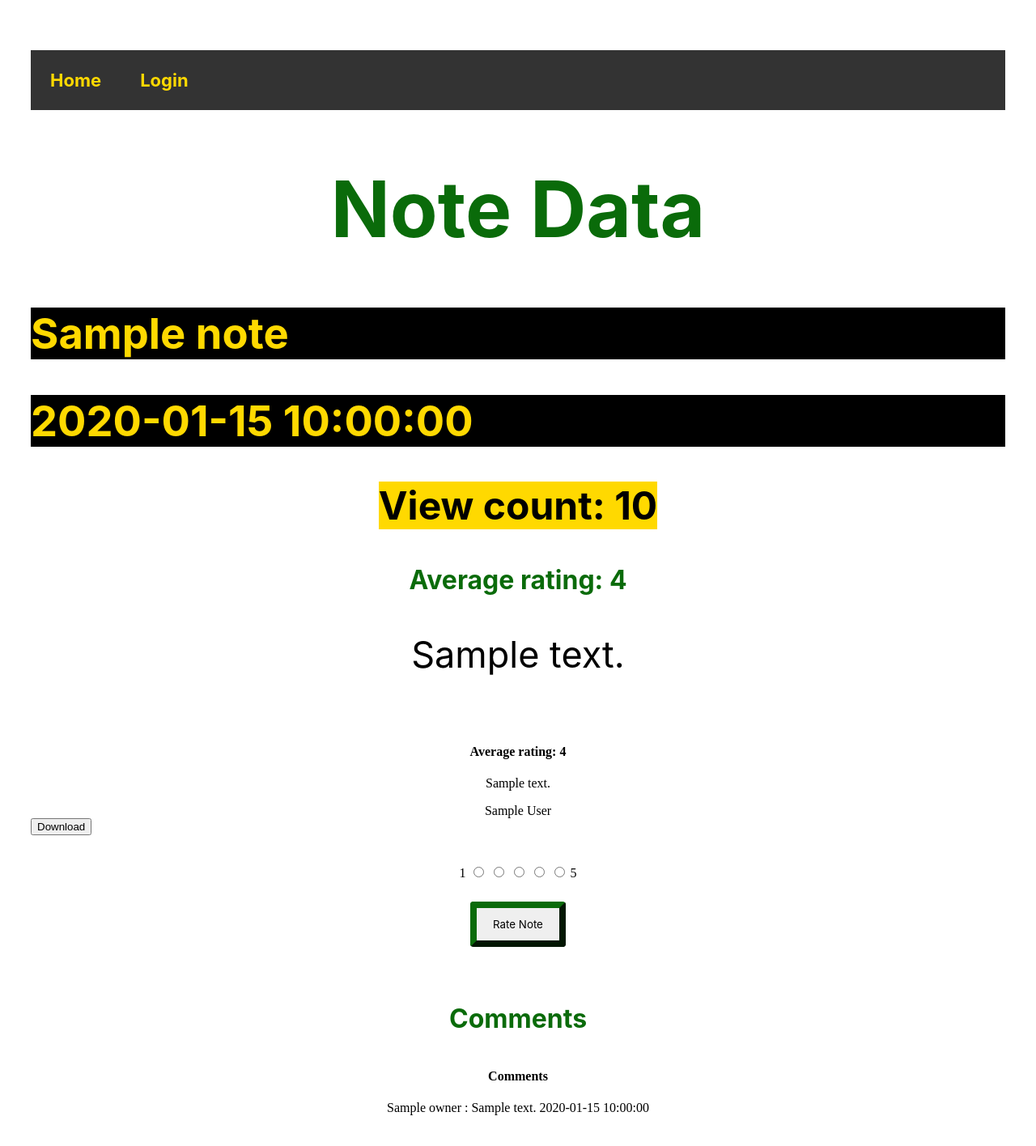
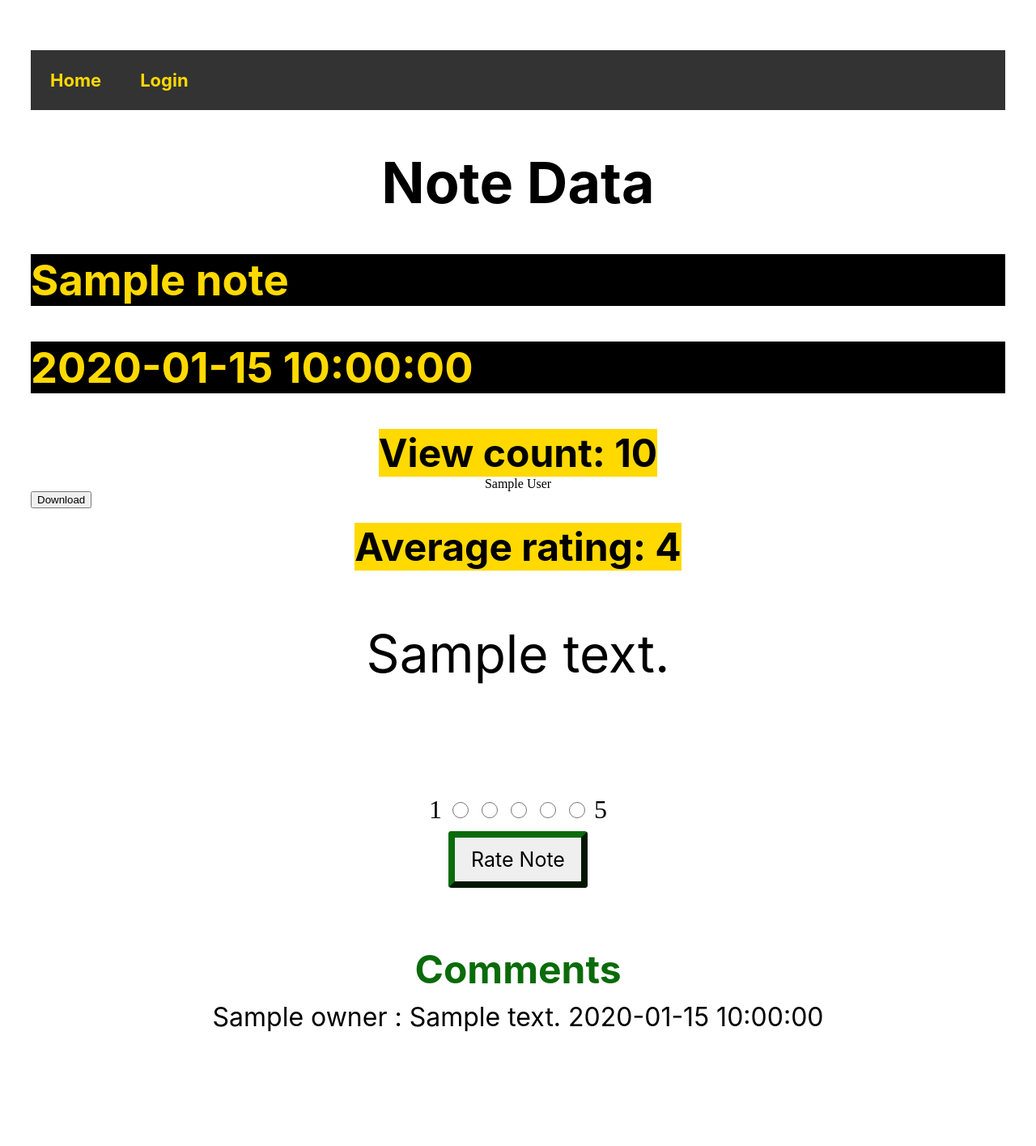
Before and after one commit to Jordan-Cottle/Software-Engineering-Group-Project, a Python web app: template note_14/templates/note.html in a window 1280 px wide. Shown: the part 221-1637 px from the top of the page at 81% size. After the commit the page ends 1496 px from the top, so only its background shows below. Run offline with Jinja, Linux system fonts and the light colour scheme; the template is opened without the code that fills it: most values are stand-ins (such as "Sample title", 1, 10 or a date in 2020).

Commit message:
Fixed differences on note.html and main.css, updated test_sign_in_function to reduce strictness of regex

```diff
--- a/note_14/static/main.css
+++ b/note_14/static/main.css
@@ -71,6 +71,8 @@ ul {
   .not_register_form{
       text-align: center;
       font-size: 25px;
+      font-family: -apple-system, BlinkMacSystemFont, 'Segoe UI', Roboto, Oxygen, Ubuntu, Cantarell, 'Open Sans', 'Helvetica Neue', sans-serif;
+      color: black;
   }
 
   .register_form{
@@ -134,6 +136,8 @@ ul {
   .note_label{
     font-size: 50px;
     font-family: -apple-system, BlinkMacSystemFont, 'Segoe UI', Roboto, Oxygen, Ubuntu, Cantarell, 'Open Sans', 'Helvetica Neue', sans-serif;
+    color: black;
+    font-weight: bold;
   }
 
   .note_input{
@@ -174,6 +178,7 @@ ul {
     border: 8px solid rgb(10, 107, 10);
     border-radius: 4px;
     border-style: outset;
+    font-size: 25px;
   }
 
   .data_input{
@@ -182,15 +187,26 @@ ul {
     padding: 12px 20px;
     margin: 8px 0;
     box-sizing: border-box;
-
-
   }
 
-  .word_h4{
+  .note_data_head{
+    color:black;
+    font-size:70px;
+    font-family: -apple-system, BlinkMacSystemFont, 'Segoe UI', Roboto, Oxygen, Ubuntu, Cantarell, 'Open Sans', 'Helvetica Neue', sans-serif;text-align:center;
+  }
+
+  .edit_link{
     color:rgb(10, 107, 10);
     font-size:2em;
     font-family: -apple-system, BlinkMacSystemFont, 'Segoe UI', Roboto, Oxygen, Ubuntu, Cantarell, 'Open Sans', 'Helvetica Neue', sans-serif;text-align:center;
     align-self: center;
+  }
+  .perm_link{
+    color:rgb(10, 107, 10);
+    font-size:2em;
+    font-family: -apple-system, BlinkMacSystemFont, 'Segoe UI', Roboto, Oxygen, Ubuntu, Cantarell, 'Open Sans', 'Helvetica Neue', sans-serif;text-align:center;
+    align-self: center;
+    padding-top: 10px;
   }
 
   .permission_btn{
@@ -225,7 +241,7 @@ ul {
   }
 
   .view_notes{
-      font-size: 45px;
+      font-size: 4em;
       font-family: -apple-system, BlinkMacSystemFont, 'Segoe UI', Roboto, Oxygen, Ubuntu, Cantarell, 'Open Sans', 'Helvetica Neue', sans-serif;
   }
 
@@ -236,3 +252,34 @@ ul {
     font-size: 35px;
 
   }
+
+  .count_rating{
+    text-align: center;
+    font-size: 3em;
+    background-color:rgb(255, 217, 0);font-family: -apple-system, BlinkMacSystemFont, 'Segoe UI', Roboto, Oxygen, Ubuntu, Cantarell, 'Open Sans', 'Helvetica Neue', sans-serif;
+    display: table;
+    margin: auto;
+
+  }
+
+.rating{
+    font-size: 2em;
+}
+
+.rating_btn{
+    width: 20px;
+    height: 20px;
+}
+.comment_detail{
+    font-size: 2em;
+    font-family: -apple-system, BlinkMacSystemFont, 'Segoe UI', Roboto, Oxygen, Ubuntu, Cantarell, 'Open Sans', 'Helvetica Neue', sans-serif;
+    color: black;
+  }
+
+  .comment_header{
+    color:rgb(10, 107, 10);
+    font-size:3em;
+    font-family: -apple-system, BlinkMacSystemFont, 'Segoe UI', Roboto, Oxygen, Ubuntu, Cantarell, 'Open Sans', 'Helvetica Neue', sans-serif;text-align:center;
+    align-self: center;
+    margin-bottom: 10px;
+  }
--- a/note_14/templates/note.html
+++ b/note_14/templates/note.html
@@ -1,21 +1,16 @@
 {% extends "core.html" %}
 {% block body %}
-<h1>Note Data</h1>
+<h1 class="note_data_head">Note Data</h1>
 <span class="note_header"> <h2>{{ note.title }}</h2></span>
 
 <span class="note_header"> <h2>{{ note.date }}</h2></span>
 
 <div class="move_everything">
-<h3>View count: {{ note.views }}</h3>
+<h3 class="count_rating">View count: {{ note.views }}</h3>
 
-<h4 class="word_h4">Average rating: {{ note.rating }}</h4>
-<p class="view_notes">{{ note.text }}</p>
-<br>
-<div class="move_everything">
 
-<h4>Average rating: {{ note.rating }}</h4>
 
-<p>{{ note.text }}</p>
+
 
 {% for attachment in note.attachments %}
 
@@ -34,36 +29,9 @@
 
 {% endfor %}
 
-
-{% if can_edit %}
-<a class="word_h4" href="{{ url_for('note_edit', note_id=note.id) }}">Edit</a>
 <br>
-<form action="{{ url_for('note_delete', note_id=note.id) }}" method="post">
-    <input class="data_btn" type="submit" value="Delete">
-</form>
-{% endif %}
-<br>
-{% if admin %}
-<a href="/notes/{{ note.id }}/permissions" class="word_h4">Set Permissions</a>
-<br>
-{% endif %}
-<br>
-<form action="{{ url_for('rate_note', note_id=note.id) }}" method="post">
-    <label>1</label>
-    <input type="radio" name = "rate" value = "1" {% if rating.value == 1 %} checked = "checked" {% endif %}>
-    <input type="radio" name = "rate" value = "2" {% if rating.value == 2 %} checked = "checked" {% endif %}>
-    <input type="radio" name = "rate" value = "3" {% if rating.value == 3 %} checked = "checked" {% endif %}>
-    <input type="radio" name = "rate" value = "4" {% if rating.value == 4 %} checked = "checked" {% endif %}>
-    <input type="radio" name = "rate" value = "5" {% if rating.value == 5 %} checked = "checked" {% endif %}>
-    <label>5</label>
-    <br>
-    <br>
-    <input class="data_btn" type="submit" value = "Rate Note">
-</form>
-
-<br>
-<h4 class="word_h4">Comments</h4>
-
+<h3 class="count_rating">Average rating: {{ note.rating }}</h4>
+<p class="view_notes">{{ note.text }}</p>
 
 {% if can_edit %}
 <form action ="{{ url_for('upload_file', note_id=note.id) }}" method = "POST" enctype=multipart/form-data>
@@ -71,12 +39,38 @@
       <input type="Submit" >
     </form>
 {% endif %}
-<h4>Comments</h4>
+<br>
+<div class="move_everything">
+{% if admin %}
+<a href="/notes/{{ note.id }}/permissions" class="perm_link">Set Permissions</a>
+{% endif %}
+<br>
+<br>
+{% if can_edit %}
+<a class="edit_link" href="{{ url_for('note_edit', note_id=note.id) }}">Edit</a>
+<br>
+<br>
 
+<form action="{{ url_for('note_delete', note_id=note.id) }}" method="post">
+    <input class="data_btn" type="submit" value="Delete">
+</form>
+{% endif %}
+<br>
+<form class="rating" action="{{ url_for('rate_note', note_id=note.id) }}" method="post">
+    <label>1</label>
+    <input class="rating_btn" type="radio" name = "rate" value = "1" {% if rating.value == 1 %} checked = "checked" {% endif %}>
+    <input class="rating_btn" type="radio" name = "rate" value = "2" {% if rating.value == 2 %} checked = "checked" {% endif %}>
+    <input class="rating_btn" type="radio" name = "rate" value = "3" {% if rating.value == 3 %} checked = "checked" {% endif %}>
+    <input class="rating_btn" type="radio" name = "rate" value = "4" {% if rating.value == 4 %} checked = "checked" {% endif %}>
+    <input class="rating_btn" type="radio" name = "rate" value = "5" {% if rating.value == 5 %} checked = "checked" {% endif %}>
+    <label>5</label>
+    <br>
+    <input class="data_btn" type="submit" value = "Rate Note">
+</form>
 
+<h4 class="comment_header">Comments</h4>
 {% for comment in note.comments %}
-
-<section>
+<section class="comment_detail">
     {{ comment.owner.name }} : {{ comment.body }} {{ comment.date }}
 
     {% if admin or current_user.id == comment.owner.id %}
```
Also changed, not shown: tests/features/step_defs/conftest.py (+1 -1 lines).
